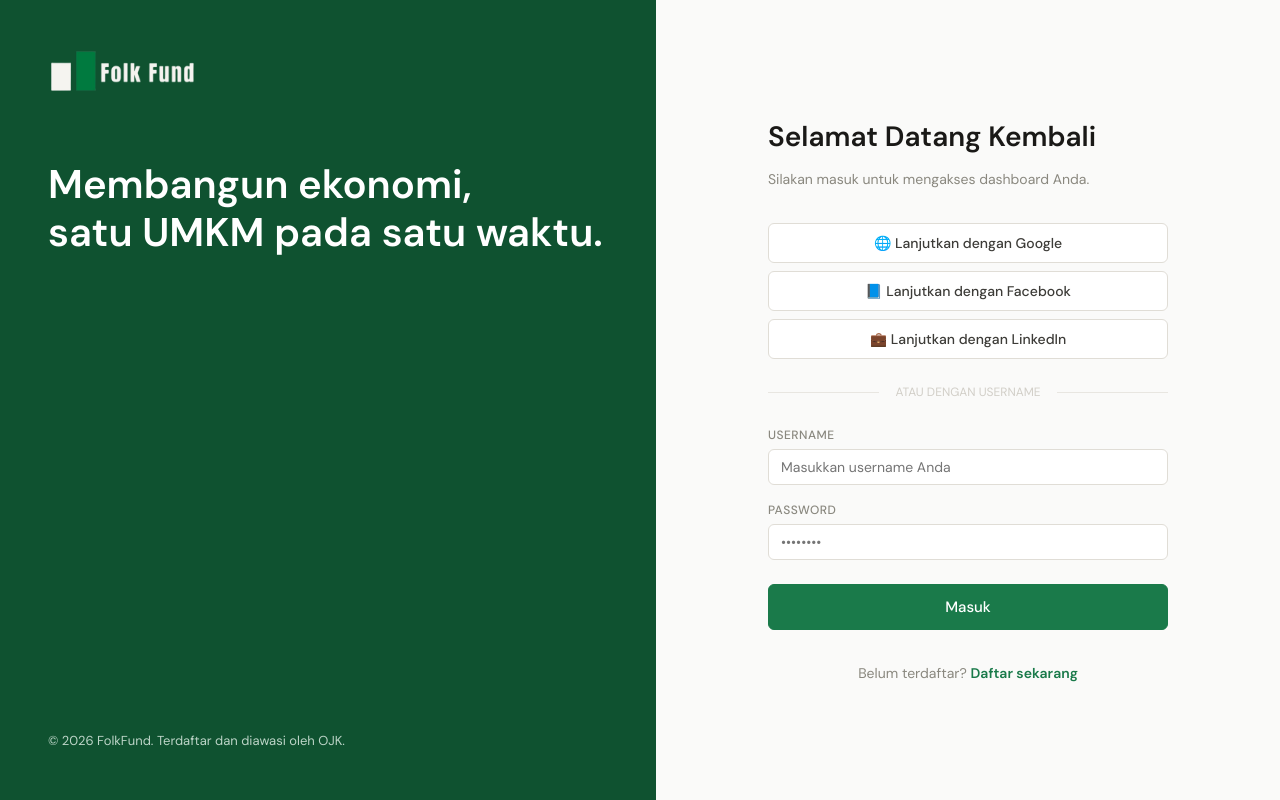
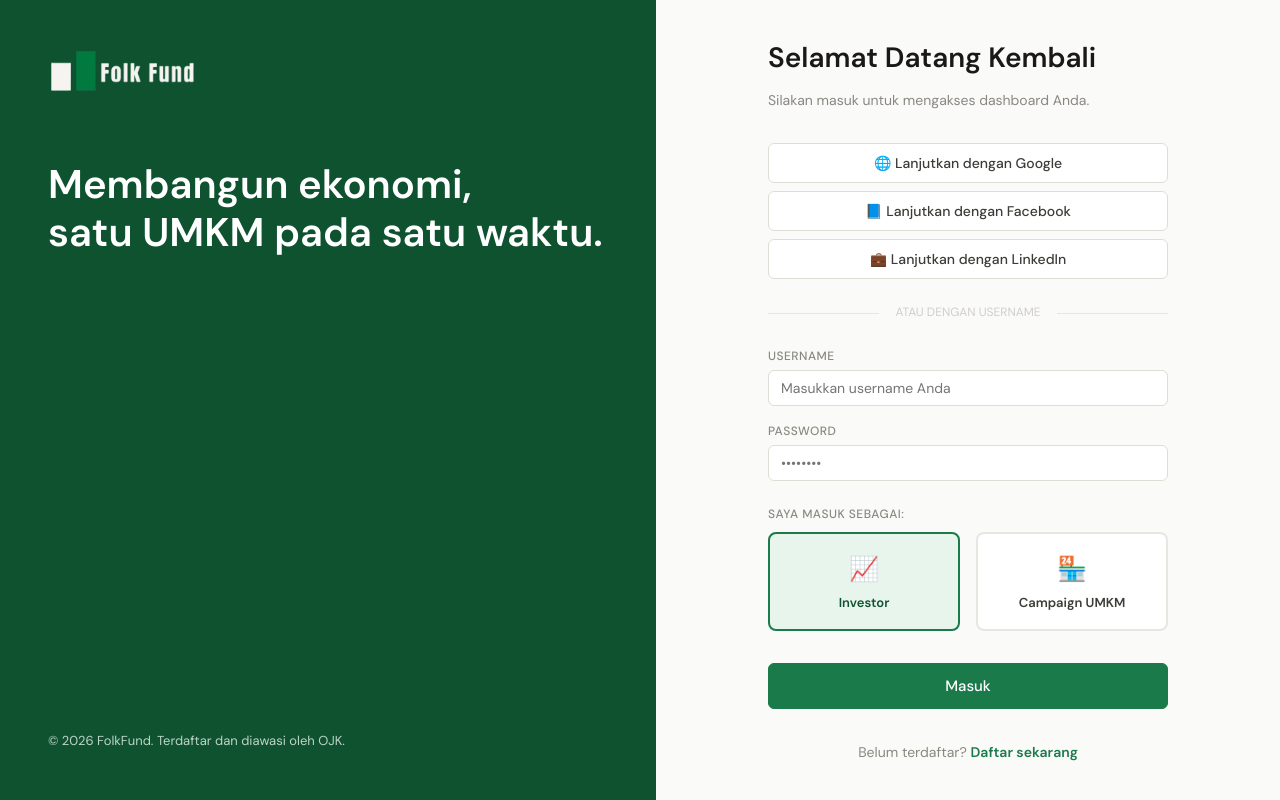
Before and after one commit to altairviel/FoundLoka, a React (Vite) app in the folder client/: page / in a window 1280 px wide. Built offline with nearby package versions, Linux system fonts and the light colour scheme.

Commit message:
Meng-update bagian page investor dan UMKM

```diff
--- a/client/components/Navbar.jsx
+++ b/client/components/Navbar.jsx
@@ -1,14 +1,26 @@
 import { T } from "../styles/tokens";
 
 export default function Navbar({ role, setRole, page, setPage }) {
-  const NAV_LINKS = [
-    { id: "landing", label: "Beranda" },
-    ...(role === "investor"
-      ? [{ id: "investor", label: "Dashboard Investor" }]
-      : [{ id: "umkm",     label: "Dashboard UMKM" }]),
-    { id: "campaign",  label: "Campaign" },
-    { id: "analytics", label: "Analitik" },
+const NAV_LINKS = [
+    { id: "landing", label: "Beranda" }
   ];
+
+  if (role === "investor") {
+    NAV_LINKS.push({
+      id: "investor",
+      label: "Dashboard Investor"
+    });
+  } else {
+    NAV_LINKS.push({
+      id: "umkm",
+      label: "Dashboard UMKM"
+    });
+  }
+
+  NAV_LINKS.push(
+    { id: "campaign", label: "Campaign" },
+    { id: "analytics", label: "Analitik" }
+  );
 
   return (
     <nav className="ff-nav">
--- a/client/pages/Auth.jsx
+++ b/client/pages/Auth.jsx
@@ -76,10 +76,9 @@ export default function Auth({ setRole, setPage }) {
               <input className="ff-input" type="password" placeholder="••••••••" required />
             </div>
 
-            {/* Pilihan Role (Hanya muncul saat Register) */}
-            {isRegister && (
+            {/* Pilihan Role (Muncul terus untuk keperluan testing) */}
             <div style={{ marginBottom: "2rem" }}>
-                <label className="ff-label">Saya ingin bergabung sebagai:</label>
+              <label className="ff-label">Saya masuk sebagai:</label>
               <div style={{ display: "grid", gridTemplateColumns: "1fr 1fr", gap: "1rem", marginTop: "0.5rem" }}>
                 <div
                   onClick={() => setSelectedRole("investor")}
@@ -97,7 +96,6 @@ export default function Auth({ setRole, setPage }) {
                 </div>
               </div>
             </div>
-            )}
 
             <button type="submit" className="ff-btn ff-btn-primary" style={{ width: "100%", padding: "12px", fontSize: 15 }}>
               {isRegister ? "Daftar Sekarang" : "Masuk"}
--- a/client/pages/landing.jsx
+++ b/client/pages/landing.jsx
@@ -18,7 +18,7 @@ const HOW_IT_WORKS = [
 
 const SECTORS = ["Kuliner", "Fashion", "Agrikultur", "Kerajinan", "Perikanan", "Teknologi"];
 
-export default function Landing({ setPage }) {
+export default function Landing({ role, setPage }) {
   return (
     <div>
       {/* HERO */}
@@ -37,12 +37,27 @@ export default function Landing({ setPage }) {
               Mulai dari Rp 100.000, dapatkan return hingga 18% per tahun.
             </p>
             <div style={{ display: "flex", gap: 12, flexWrap: "wrap" }}>
-              <button className="ff-btn ff-btn-primary" style={{ padding: "10px 24px", fontSize: 15 }} onClick={() => setPage("campaign")}>
-                Lihat Campaign →
-              </button>
-              <button className="ff-btn" style={{ padding: "10px 24px", fontSize: 15 }} onClick={() => setPage("umkm")}>
-                Daftarkan UMKM
-              </button>
+              {role === "investor" ? (
+                // Tombol khusus jika yang login adalah Investor
+                <>
+                  <button className="ff-btn ff-btn-primary" style={{ padding: "10px 24px", fontSize: 15 }} onClick={() => setPage("campaign")}>
+                    Lihat Campaign →
+                  </button>
+                  <button className="ff-btn" style={{ padding: "10px 24px", fontSize: 15 }} onClick={() => setPage("investor")}>
+                    Dashboard Portofolio
+                  </button>
+                </>
+              ) : (
+                // Tombol khusus jika yang login adalah UMKM
+                <>
+                  <button className="ff-btn ff-btn-primary" style={{ padding: "10px 24px", fontSize: 15 }} onClick={() => setPage("umkm")}>
+                    Kelola Campaign UMKM →
+                  </button>
+                  <button className="ff-btn" style={{ padding: "10px 24px", fontSize: 15 }} onClick={() => setPage("campaign")}>
+                    Jelajahi Campaign Lain
+                  </button>
+                </>
+              )}
             </div>
             <p style={{ fontSize: 12, color: T.gray500, marginTop: 12 }}>
               Terdaftar &amp; diawasi OJK · Nomor izin: KEP-0012/OJK/2023
--- a/client/src/App.jsx
+++ b/client/src/App.jsx
@@ -22,7 +22,9 @@ export default function App() {
       <Navbar role={role} setRole={setRole} page={page} setPage={setPage} />
 
       {/* Route Switcher via State */}
-      {page === "landing"   && <Landing setPage={setPage} />}
+      {/* PASTIKAN ADA role={role} DI SINI 👇 */}
+      {page === "landing"   && <Landing role={role} setPage={setPage} />}
+
       {page === "investor"  && <InvestorDashboard />}
       {page === "umkm"      && <UMKMDashboard />}
       {page === "campaign"  && <CampaignPage />}
```
Lines whose indentation alone changed are shown as unchanged.
